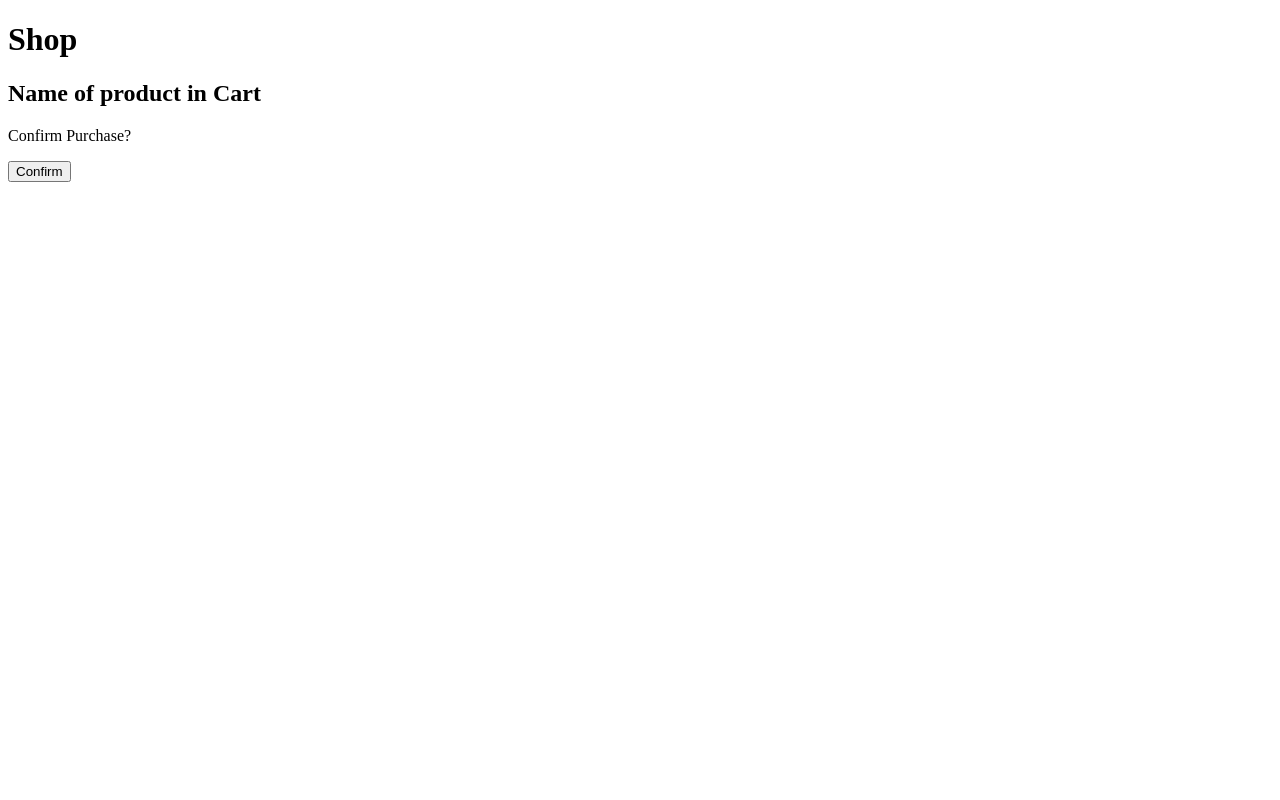
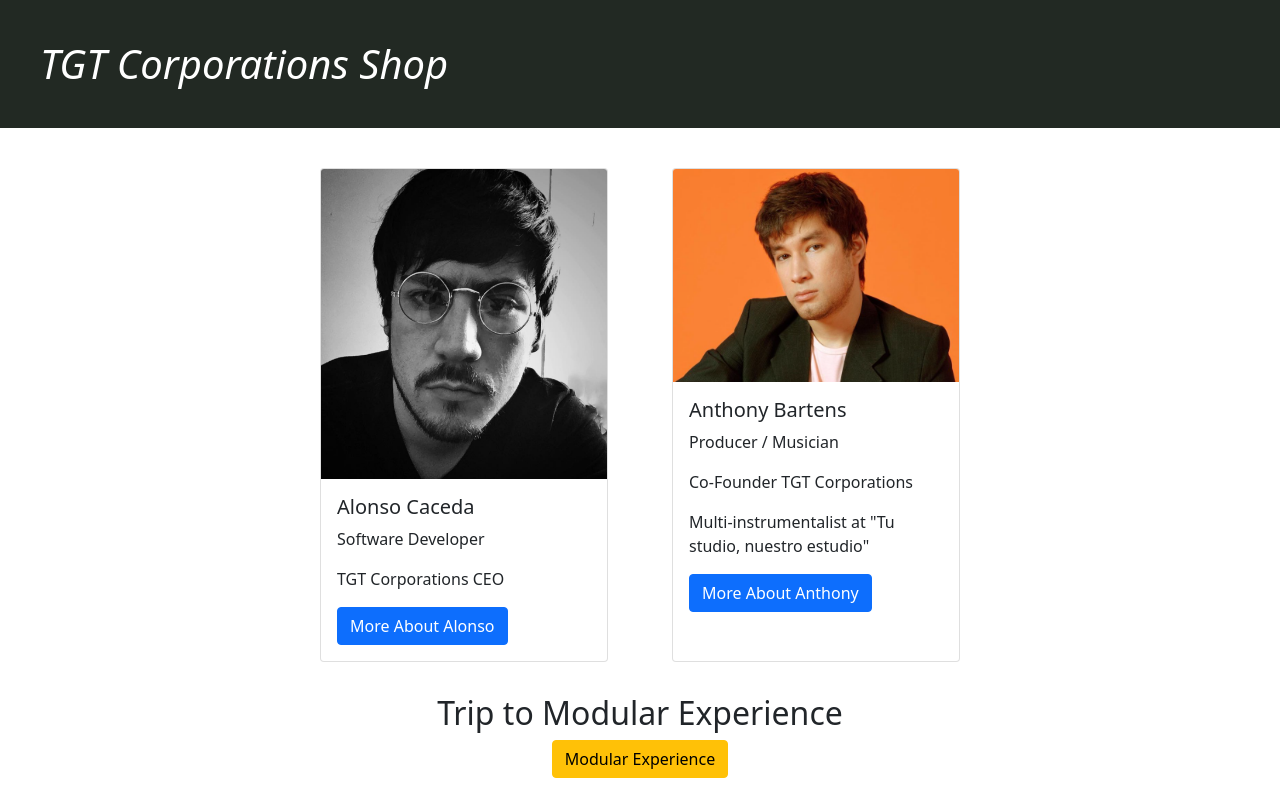
Before and after one commit to reverb840/test840, a plain HTML site: page index.html in a window 1280 px wide. Drawn offline with nearby package versions, Linux system fonts and the light colour scheme.

Commit message:
Modular Experience Theme

```diff
--- a/index.html
+++ b/index.html
@@ -1,14 +1,50 @@
 <!DOCTYPE html>
 <html>
-  <head>
-    <meta charset="UTF-8">
-    <title>title</title>
-  </head>
-  <h1>Shop</h1>
-  <h2>Name of product in Cart</h2>
+
+<head>
+  <meta charset="UTF-8">
+  <title>title</title>
+  <link href="https://cdn.jsdelivr.net/npm/bootstrap@5.0.1/dist/css/bootstrap.min.css" rel="stylesheet"
+    integrity="sha384-+0n0xVW2eSR5OomGNYDnhzAbDsOXxcvSN1TPprVMTNDbiYZCxYbOOl7+AMvyTG2x" crossorigin="anonymous">
+  <script src="https://cdn.jsdelivr.net/npm/@popperjs/core@2.9.2/dist/umd/popper.min.js"
+    integrity="sha384-IQsoLXl5PILFhosVNubq5LC7Qb9DXgDA9i+tQ8Zj3iwWAwPtgFTxbJ8NT4GN1R8p"
+    crossorigin="anonymous"></script>
+  <script src="https://cdn.jsdelivr.net/npm/bootstrap@5.0.1/dist/js/bootstrap.min.js"
+    integrity="sha384-Atwg2Pkwv9vp0ygtn1JAojH0nYbwNJLPhwyoVbhoPwBhjQPR5VtM2+xf0Uwh9KtT"
+    crossorigin="anonymous"></script>
+  <link rel="stylesheet" href="./styles/styles.css">
+</head>
+
+<body>
+  <header>
+    <h1>TGT Corporations Shop</h1>
+  </header>
+  <div class="cards-container">
+    <div class="card" style="width: 18rem;">
+      <img src="./images/alonsau.png" class="card-img-top" alt="alonsau">
+      <div class="card-body">
+        <h5 class="card-title">Alonso Caceda</h5>
+        <p class="card-text">Software Developer</p>
+        <p class="card-text">TGT Corporations CEO</p>
+        <a href="#" class="btn btn-primary">More About Alonso</a>
+      </div>
+    </div>
+    <div class="card" style="width: 18rem;">
+      <img src="./images/antoine.png" class="card-img-top" alt="antoine">
+      <div class="card-body">
+        <h5 class="card-title">Anthony Bartens</h5>
+        <p class="card-text">Producer / Musician</p>
+        <p class="card-text">Co-Founder TGT Corporations</p>
+        <p class="card-text">Multi-instrumentalist at "Tu studio, nuestro estudio"</p>
+        <a href="#" class="btn btn-primary">More About Anthony</a>
+      </div>
+    </div>
+  </div>
+  <div class="container">
+    <h2>Trip to Modular Experience</h2>
+    <a class="btn btn-warning" href="modular.html" role="button">Modular Experience</a>
+  </div>
+
   <body>
-  <p id = 'confirm' >Confirm Purchase?</p>
-  <button id = 'button' >Confirm</button>
-  <script>src="js/app2.js"</script>
-  <body>
+
 </html>
--- /dev/null
+++ b/styles/styles.css
@@ -0,0 +1,23 @@
+h1 {
+  width: 100%;
+  padding: 1em;
+  background: rgb(34, 41, 35);
+  color: white;
+  font-style: italic;
+}
+
+.container {
+  width: 75%;
+  margin: 0 auto;
+  text-align: center;
+}
+
+.cards-container {
+  display: flex;
+  flex-direction: row;
+  justify-content: center;
+}
+
+.cards-container .card {
+  margin: 2em;
+}
```
Also changed, not shown: modular.html (added, +47 -0 lines), ModularExperience/index.js (added), images/alonsau.png (added), images/antoine.png (added), images/barra.jpeg (added), images/jazzzone.jpeg (added), images/lanoche.jpeg (added), images/vicky.jpeg (added).
